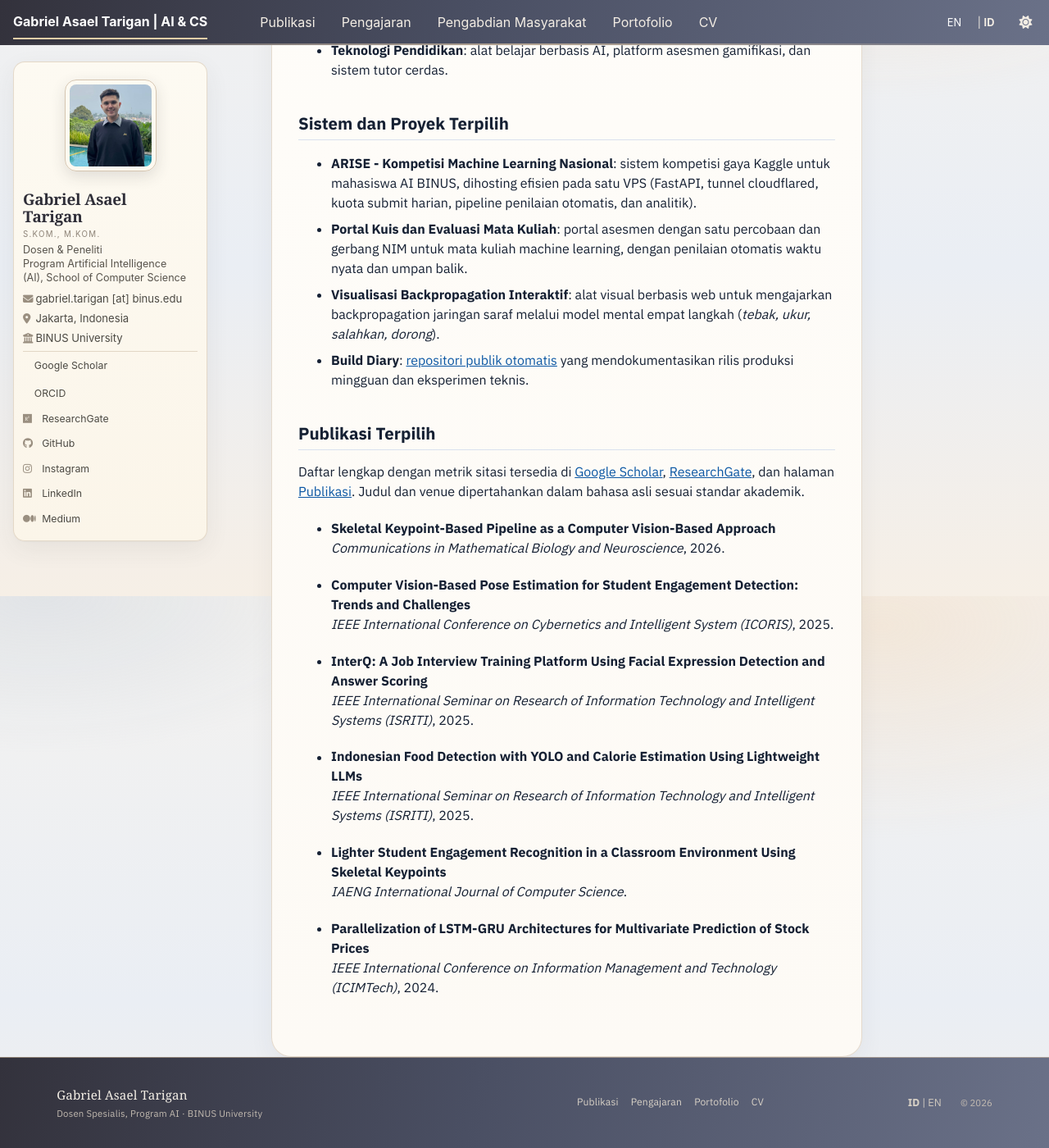
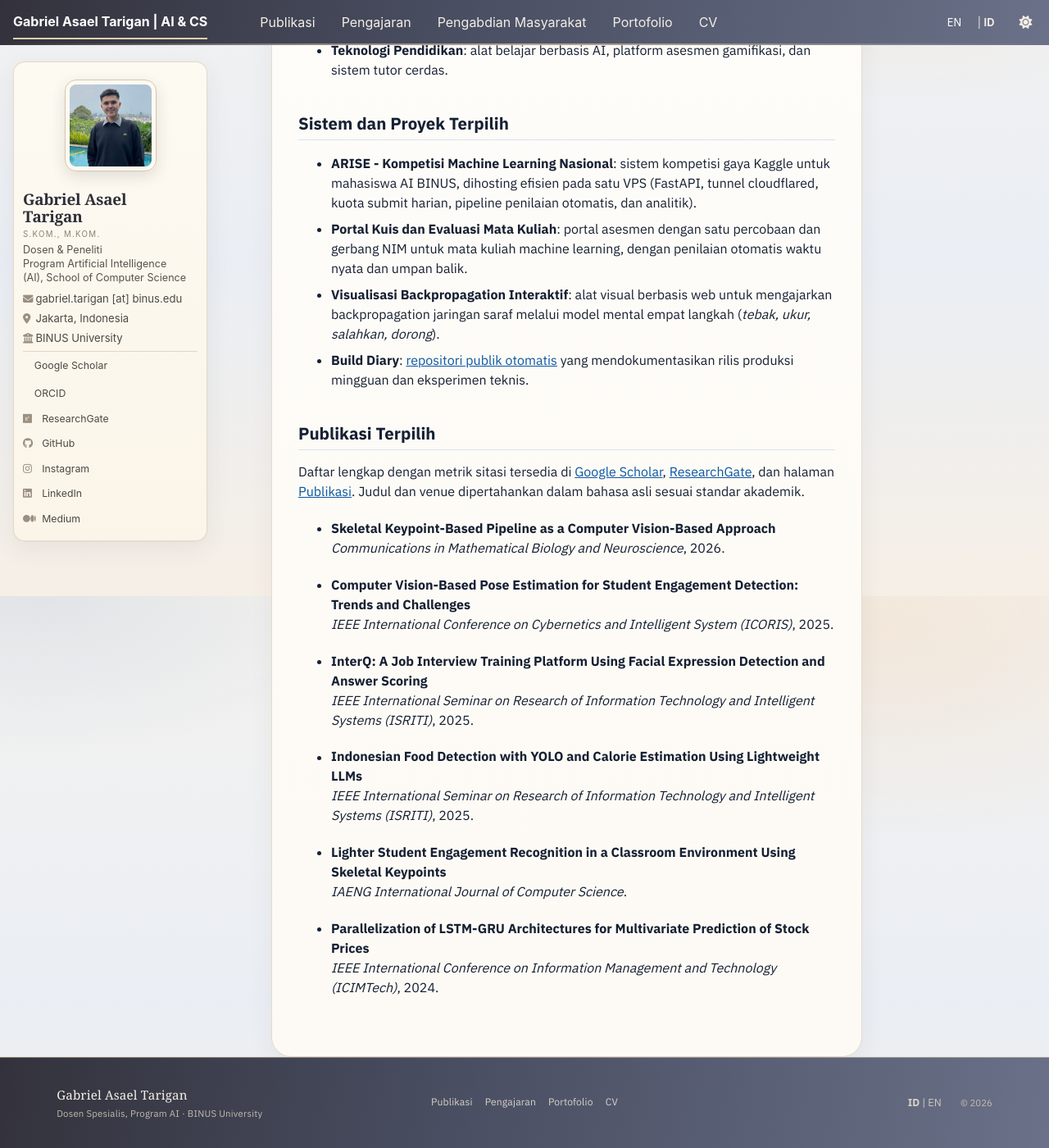
Before and after one commit to asaeltarigan/id, a Jekyll site: the page built from _pages/about.md, in a window 1280 px wide and 1400 px high, scrolled down 1073 px. Shown: the whole window at 82% size. Built offline with Jekyll 4.4.1, drawn with Linux system fonts in a browser that asks for light colours; a style sheet for code colours, icons or effects is not loaded.

Commit message:
Footer: tengahkan tautan

```diff
--- a/_includes/head.html
+++ b/_includes/head.html
@@ -101,4 +101,4 @@
 <link rel="preconnect" href="https://fonts.gstatic.com" crossorigin>
 <link href="https://fonts.googleapis.com/css2?family=IBM+Plex+Sans:wght@400;500;600;700&display=swap" rel="stylesheet">
 <link rel="stylesheet" href="{{ base_path }}/assets/css/main.css">
-<link rel="stylesheet" href="{{ base_path }}/assets/css/custom.css?v=64">
+<link rel="stylesheet" href="{{ base_path }}/assets/css/custom.css?v=65">
--- a/assets/css/custom.css
+++ b/assets/css/custom.css
@@ -965,3 +965,11 @@ body { margin-bottom: 0 !important; }
   .page__footer .ftr { grid-template-columns: 1fr; }
   .ftr__links { justify-content: flex-start; }
 }
+
+/* true centring: links sit on the page axis, meta pinned right */
+.page__footer .ftr { grid-template-columns: minmax(0, 1fr) auto minmax(0, 1fr); }
+.ftr__meta { justify-content: flex-end; }
+@media (max-width: 760px) {
+  .page__footer .ftr { grid-template-columns: 1fr; }
+  .ftr__meta { justify-content: flex-start; }
+}
```
